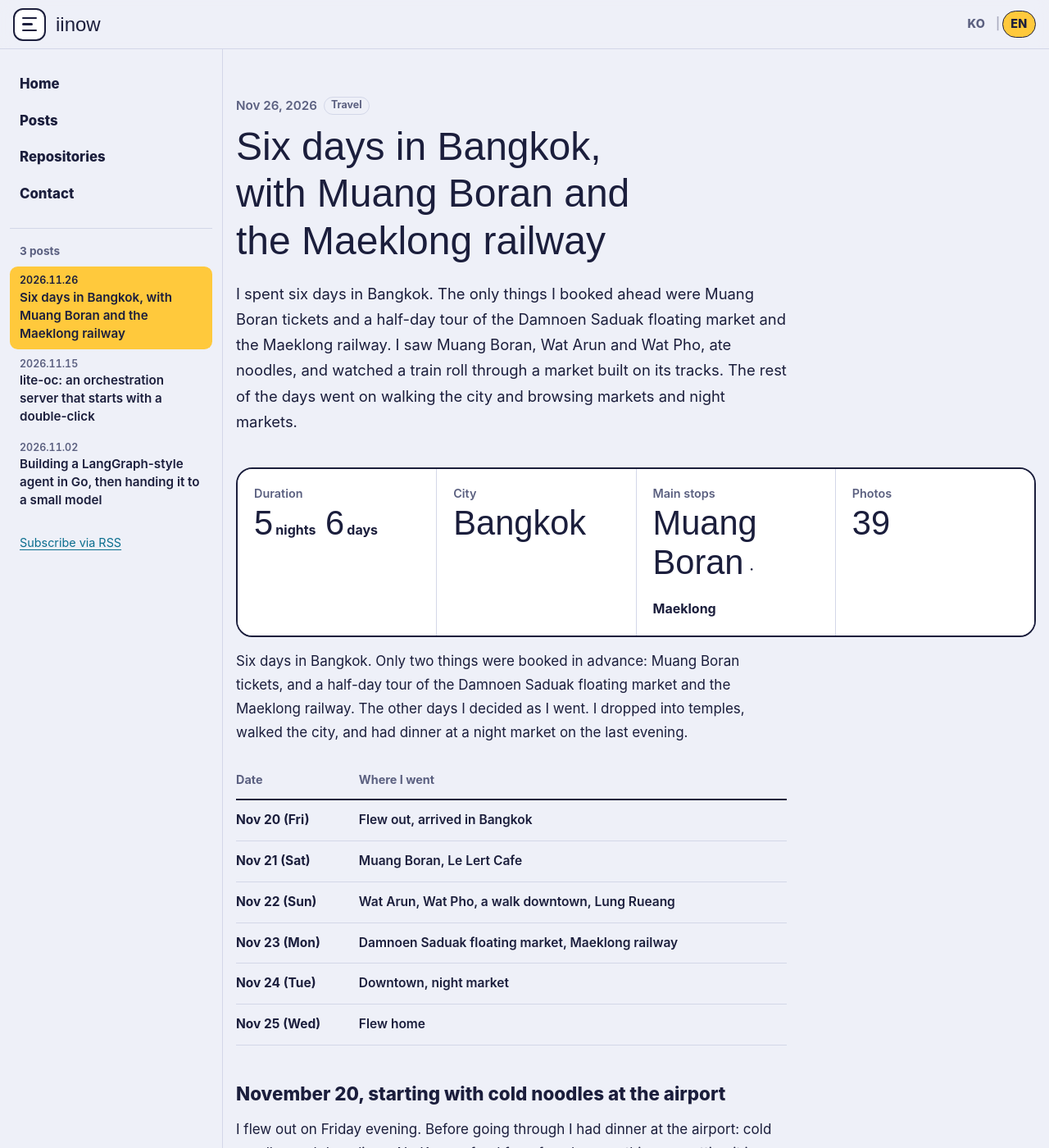
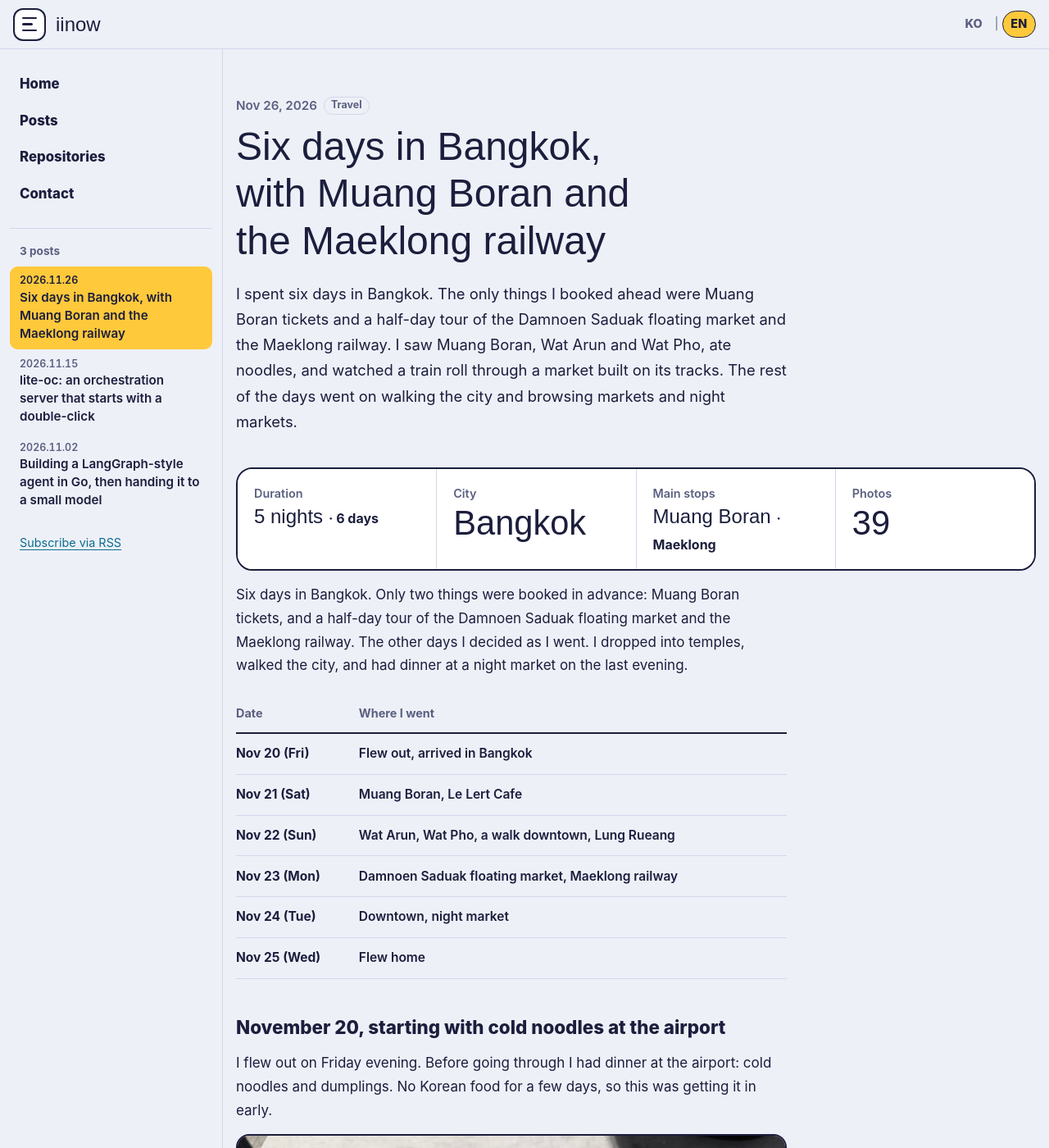
Before and after one commit to iinow/iinow.github.io, a Jekyll site: the page built from _posts/2026-11-26-bangkok-en.md, in a window 1280 px wide and 1400 px high. Shown: the whole window at 82% size. Built offline with Jekyll 4.4.1, drawn with Linux system fonts in a browser that asks for light colours; some web fonts are replaced.

Commit message:
영문 글 사실 표의 긴 값 크기 조정, 언어 전환 구분선 다듬기

```diff
--- a/_posts/2026-11-26-bangkok-en.md
+++ b/_posts/2026-11-26-bangkok-en.md
@@ -10,9 +10,9 @@ permalink: /en/posts/bangkok/
 ---
 
 <dl class="facts">
-  <div><dt>Duration</dt><dd>5<small>nights</small> 6<small>days</small></dd></div>
+  <div><dt>Duration</dt><dd class="long">5 nights<small> · 6 days</small></dd></div>
   <div><dt>City</dt><dd>Bangkok</dd></div>
-  <div><dt>Main stops</dt><dd>Muang Boran<small> · Maeklong</small></dd></div>
+  <div><dt>Main stops</dt><dd class="long">Muang Boran<small> · Maeklong</small></dd></div>
   <div><dt>Photos</dt><dd>39</dd></div>
 </dl>
 
--- a/style.css
+++ b/style.css
@@ -69,11 +69,11 @@ ul, ol { padding: 0; list-style: none; }
 .burger:hover span { background: #1b1e3c; }
 
 /* 언어 전환 KO | EN */
-.lang { margin-left: auto; display: inline-flex; align-items: center; gap: 0.15rem; font-size: 0.9rem; font-weight: 800; letter-spacing: 0.01em; }
+.lang { margin-left: auto; display: inline-flex; align-items: center; gap: 0.25rem; font-size: 0.9rem; font-weight: 800; letter-spacing: 0.01em; }
 .lang a { display: inline-block; padding: 0.22rem 0.6rem; border-radius: 999px; color: var(--muted); text-decoration: none; border: 1.5px solid transparent; transition: color 0.15s, background 0.15s, border-color 0.15s; }
 .lang a:hover { color: var(--ink); border-color: var(--line); }
 .lang a[aria-current='true'] { color: #1b1e3c; background: var(--sun); border-color: #1b1e3c; }
-.lang .sep { color: var(--muted); opacity: 0.45; font-weight: 600; }
+.lang .sep { color: var(--muted); opacity: 0.6; font-weight: 600; }
 
 /* 왼쪽 메뉴: 넓은 화면은 펼친 채로 붙어 있고, 좁은 화면은 햄버거로 덮어 연다 */
 .side {
@@ -208,6 +208,7 @@ main { padding: 0 1rem; }
 .facts div { padding: 1.1rem 1.25rem; background: var(--surface); }
 .facts dt { font-size: 0.9rem; color: var(--muted); font-weight: 600; }
 .facts dd { margin: 0; font-family: var(--display); font-size: 2.6rem; line-height: 1.15; }
+.facts dd.long { font-size: 1.5rem; line-height: 1.3; }
 .facts small { font-family: var(--body); font-size: 1rem; font-weight: 700; margin-left: 0.2rem; }
 
 .loop { counter-reset: s; display: flex; align-items: center; overflow-x: auto; padding: 0.25rem 0.25rem 0.5rem; margin-top: 1.25rem; }
```
